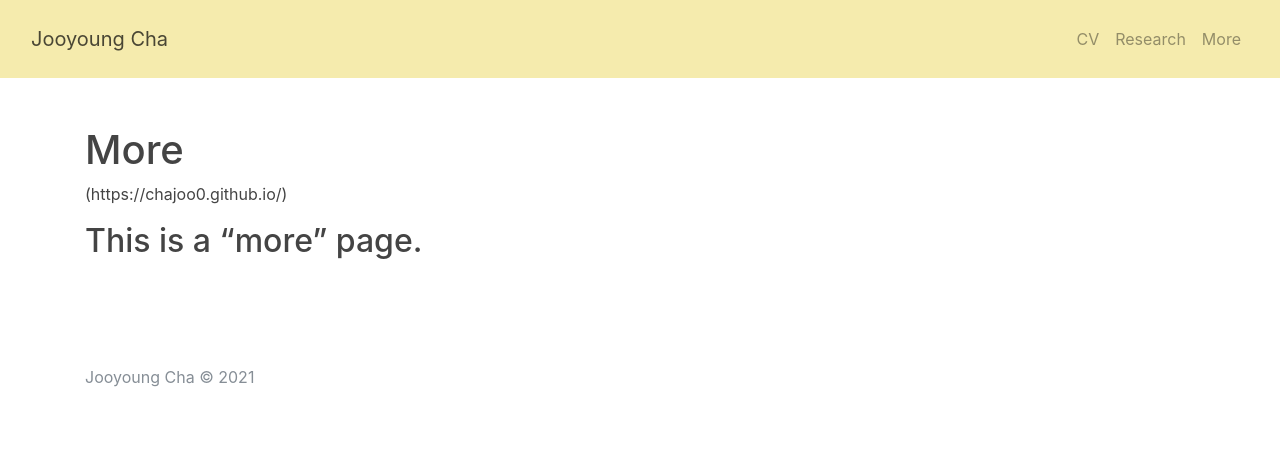
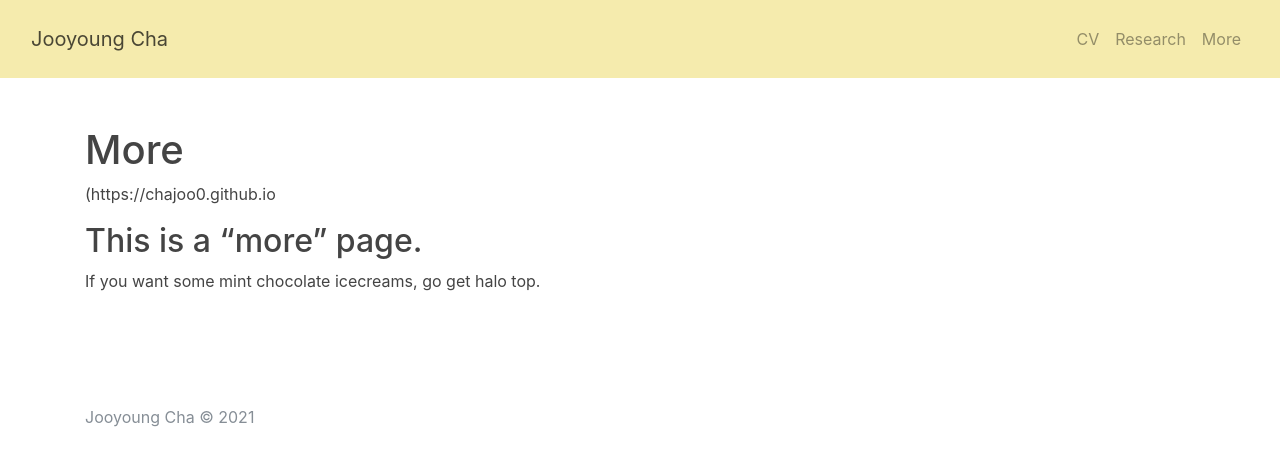
Before and after one commit to chajoo0/chajoo0, a Jekyll site: the page built from more.md, in a window 1280 px wide. Shown: the top 466 px of the page. Built offline with Jekyll 4.4.1, drawn with Linux system fonts in a browser that asks for light colours.

Commit message:
Update more.md

```diff
--- a/more.md
+++ b/more.md
@@ -2,6 +2,7 @@
 title: More
 layout: page
 ---
-({{ site.url }}/{{ site.picture }})
+({{ site.url }}
 
 ## This is a "more" page.
+If you want some mint chocolate icecreams, go get halo top.
```
